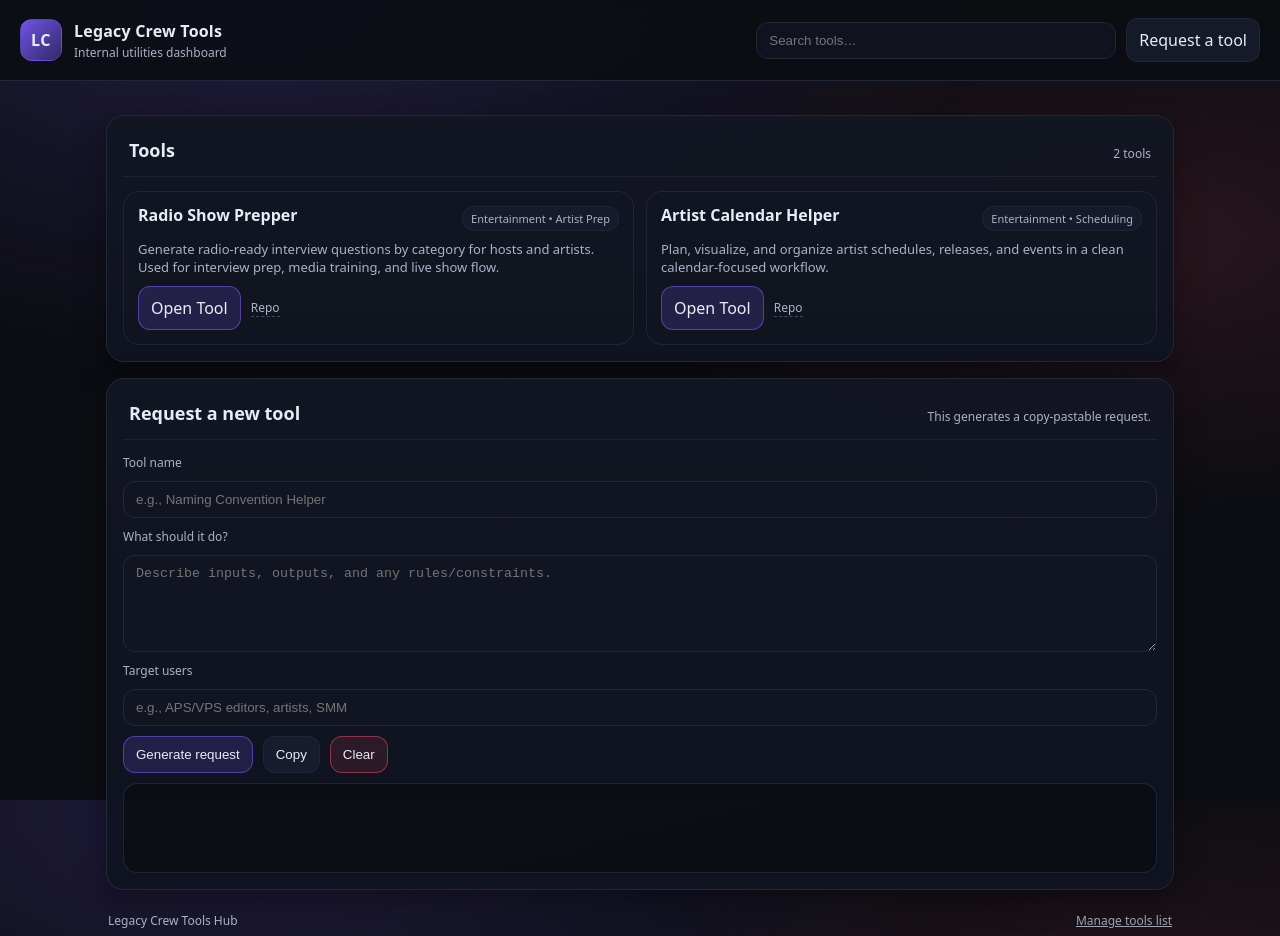
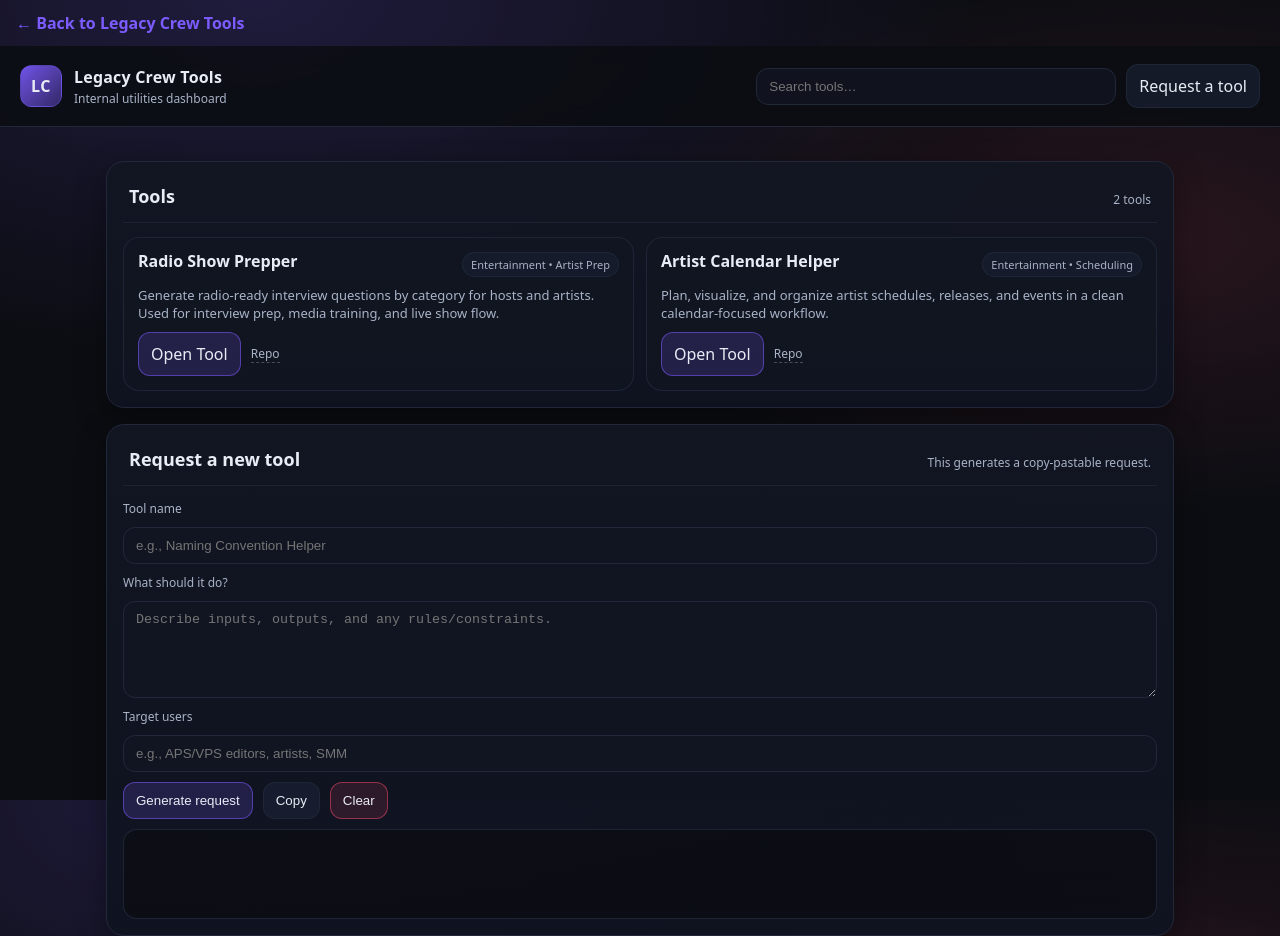
Before and after one commit to 704Prod/legacy-crew-tools, a plain HTML site: page index.html in a window 1280 px wide. Shown: the top 936 px of the page. Drawn offline with Linux system fonts and the light colour scheme.

Commit message:
Update index.html

```diff
--- a/index.html
+++ b/index.html
@@ -1,3 +1,10 @@
+<div style="padding:12px 16px; font-family:system-ui,Segoe UI,Roboto,Arial,sans-serif;">
+  <a href="https://704prod.github.io/legacy-crew-tools-hub/"
+     style="text-decoration:none; color:#7c5cff; font-weight:700;">
+    ← Back to Legacy Crew Tools
+  </a>
+</div>
+
 <!doctype html>
 <html lang="en">
 <head>
```
